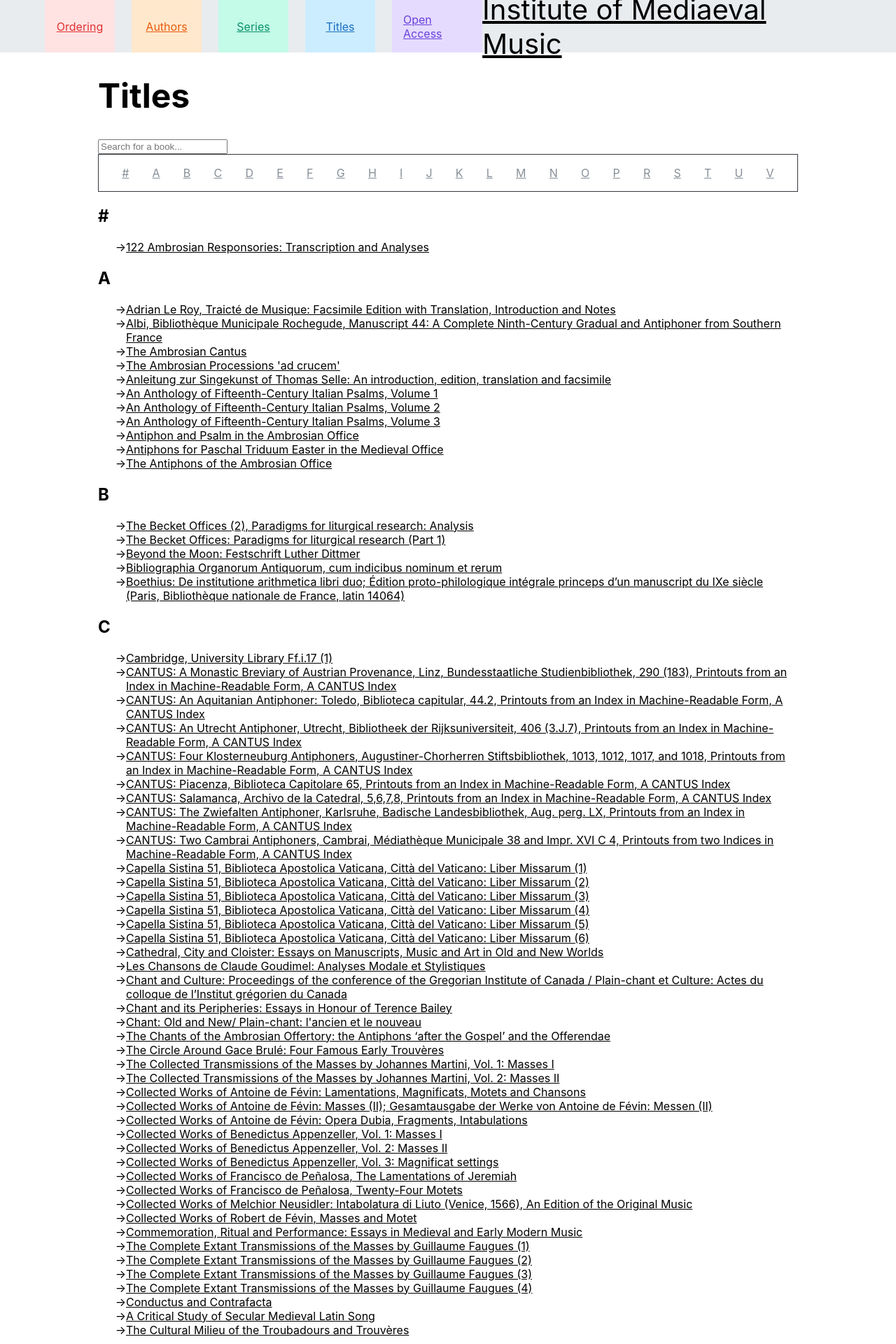
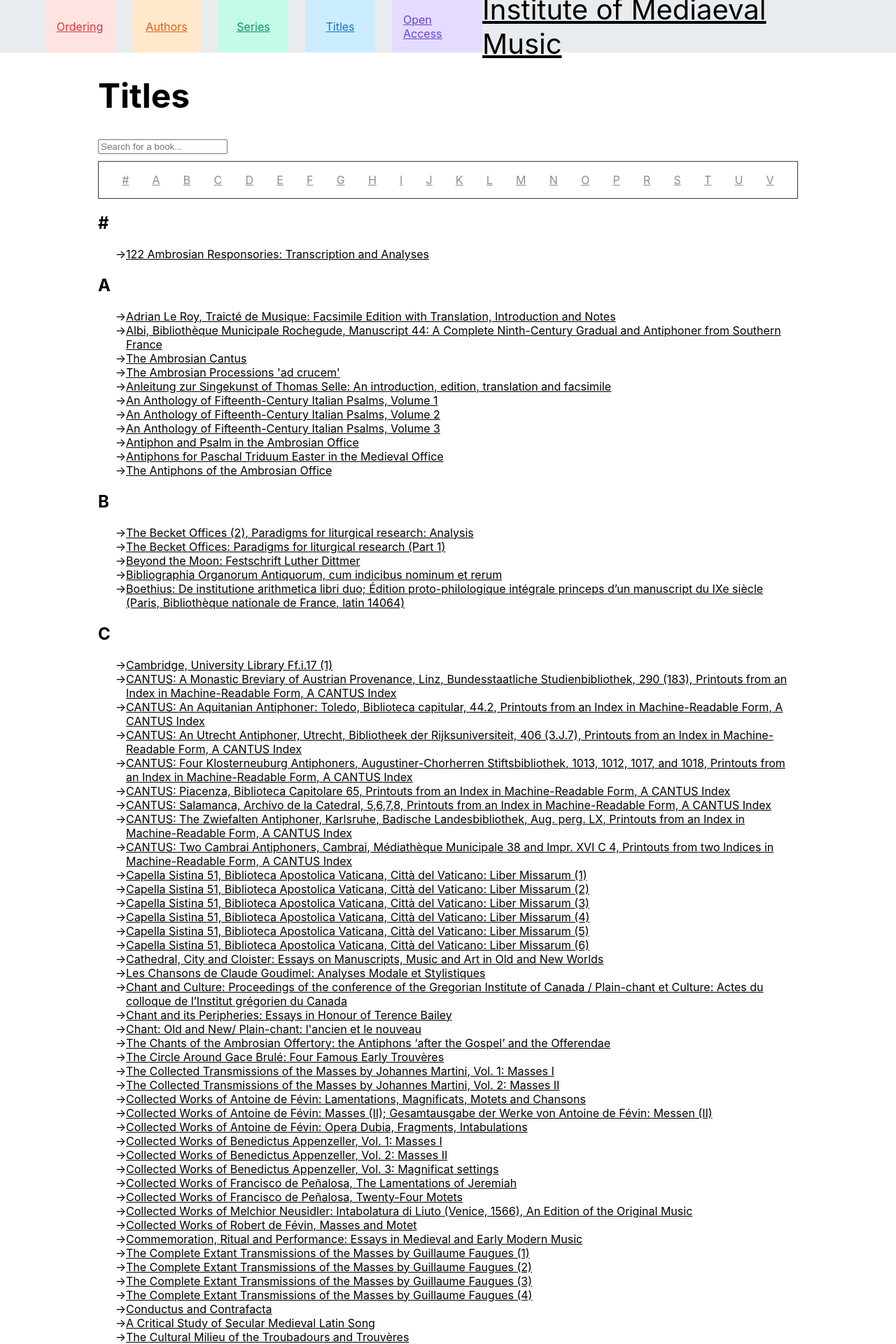
Before and after one commit to medieval-music/website, a Jekyll site: the page built from titles.html, in a window 1280 px wide. Shown: the top 1920 px of the page at 70% size. Built offline with Jekyll 4.4.1, drawn with Linux system fonts in a browser that asks for light colours.

Commit message:
Styling updates

```diff
--- a/_layouts/series.html
+++ b/_layouts/series.html
@@ -12,7 +12,7 @@ layout: default
 	</h2>
 	{% endif %}
 	{% if book_pages.size > 0 %}
-	  <input type="search" oninput="debounceSearch(event)" placeholder="Search for a book..." />
+	  <input id="book-search" type="search" oninput="debounceSearch(event)" placeholder="Search for a book..." />
 	  <ul class="book-list">
 	  {% for page in book_pages %}
 		<li data-url="{{ page.url | relative_url }}">
--- /dev/null
+++ b/_sass/author-page.scss
@@ -0,0 +1,15 @@
+@use "mixins" as *;
+
+.author-page {
+	.author-books {
+		display: flex;
+
+		div {
+			width: 50%;
+		}
+
+		@include down(tablet) {
+			flex-direction: column;
+		}
+	}
+}
--- a/_sass/homepage.scss
+++ b/_sass/homepage.scss
@@ -11,4 +11,8 @@
 			width: 50%;
 		}
 	}
+
+	p {
+		text-align: justify;
+	}
 }
--- a/_sass/series-page.scss
+++ b/_sass/series-page.scss
@@ -5,6 +5,6 @@
 		color: $gray-6;
 		font-size: 0.8em;
 		font-weight: normal;
-		margin-top: 0.25rem;
+		margin-top: 0.5rem;
 	}
 }
--- a/assets/css/styles.scss
+++ b/assets/css/styles.scss
@@ -6,18 +6,14 @@
 @use "homepage";
 @use "authors";
 @use "series-page";
+@use "author-page";
 
 *, *:before, *:after {
     box-sizing: border-box;
 }
 
-html {
-	height: 100%
-}
-
 body {
     font-family: BlinkMacSystemFont, -apple-system, “Segoe UI”, Roboto, Helvetica, Arial, sans-serif;
-	height: 100%;
 	margin: 0;
 	padding: 0;
 }
@@ -49,6 +45,10 @@ a {
 	list-style-type: '\2192';
 }
 
+#book-search {
+	margin-bottom: 10px;
+}
+
 footer {
 	padding: 5px;
 
--- a/titles.html
+++ b/titles.html
@@ -7,7 +7,7 @@ title: Titles
 
 {% assign previous_letter = "" %}
 {% if book_pages.size > 0 %}
-  <input type="search" oninput="debounceSearch(event)" placeholder="Search for a book..." />
+  <input id="book-search" type="search" oninput="debounceSearch(event)" placeholder="Search for a book..." />
   {% include quick-links.html letters=letters %}
 
   {% for page in book_pages %}
```
Also changed, not shown: _layouts/author.html (+5 -3 lines).
